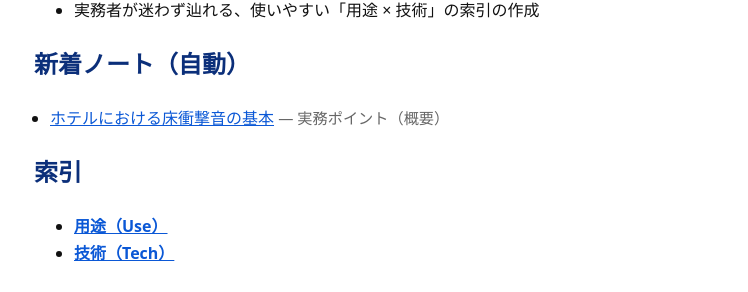
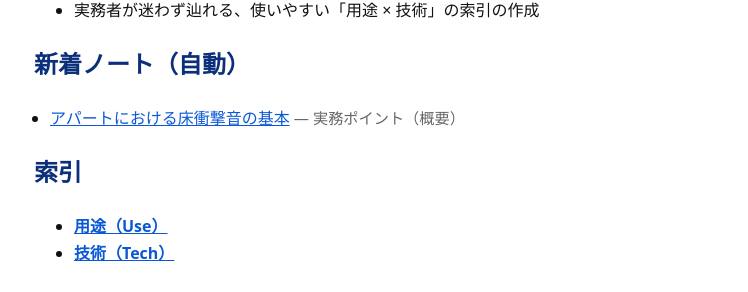
Before and after one commit to ssmhrkw/ssmhrkw-github.io_baw, a Jekyll site: the page built from index.md, in a window 1280 px wide. Shown: the part 232-524 px from the top of the page, without its empty margins (106-854 px from the left). Built offline with Jekyll 4.4.1, drawn with Linux system fonts in a browser that asks for light colours.

Commit message:
Update apartment-airborne-basics.md

```diff
--- a/_notes/apartment-airborne-basics.md
+++ b/_notes/apartment-airborne-basics.md
@@ -1,7 +1,7 @@
 ---
-title: ホテルにおける床衝撃音の基本
+title: アパートにおける床衝撃音の基本
 description: 実務ポイント（概要）
-用途: ["ホテル"]
+用途: ["集合住宅"]
 技術: ["床衝撃音"]
 lang: ja
 ---
```
